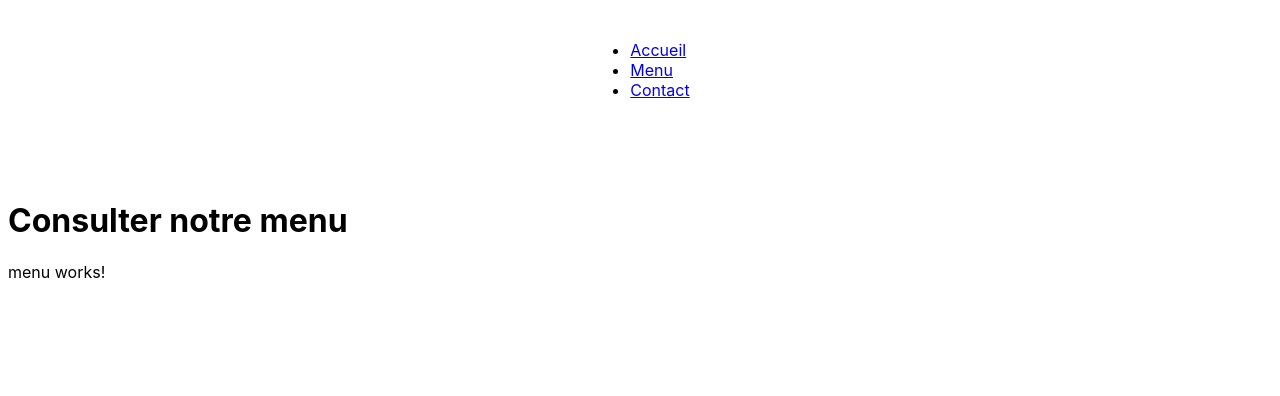
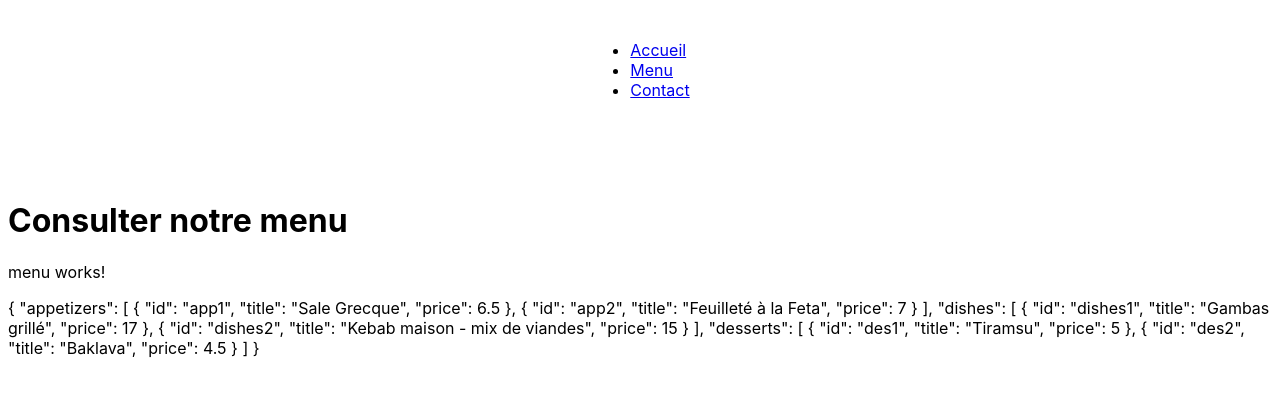
Before and after one commit to hermann-10/menu-restaurant-angular, an Angular app: page /menu in a window 1280 px wide. Shown: the top 396 px of the page. Built offline with nearby package versions, Linux system fonts and the light colour scheme.

Commit message:
Create a service that provides the restaurant menu + of() operator

```diff
--- a/src/app/app.config.ts
+++ b/src/app/app.config.ts
@@ -2,7 +2,10 @@ import { ApplicationConfig } from '@angular/core';
 import { provideRouter, withComponentInputBinding } from '@angular/router';
 
 import { routes } from './app.routes';
+import { provideHttpClient } from '@angular/common/http';
 
 export const appConfig: ApplicationConfig = {
-  providers: [provideRouter(routes, withComponentInputBinding())]
+  providers: [
+    provideRouter(routes, withComponentInputBinding()),
+    provideHttpClient()]
 };
--- a/src/app/pages/menu/menu.component.html
+++ b/src/app/pages/menu/menu.component.html
@@ -1,3 +1,3 @@
 <h1>Consulter notre menu</h1>
-
 <p>menu works!</p>
+{{ menuSig() | json}}
--- a/src/app/pages/menu/menu.component.ts
+++ b/src/app/pages/menu/menu.component.ts
@@ -1,12 +1,31 @@
-import { Component } from '@angular/core';
+import { Component, OnInit, inject, signal } from '@angular/core';
+import { Menu, MenuService } from '../../services/menu.service';
+import { tap } from 'rxjs';
+import { CommonModule } from '@angular/common';
 
 @Component({
   selector: 'app-menu',
   standalone: true,
-  imports: [],
+  imports: [CommonModule],
   templateUrl: './menu.component.html',
   styleUrl: './menu.component.css'
 })
-export class MenuComponent {
+export class MenuComponent implements OnInit {
+
+  ngOnInit(): void {
+    this.menuService
+     .getMenu()
+     .pipe(
+       tap((menu) => {
+        console.log(menu);
+        this.menuSig.set(menu);
+      })
+    )
+    .subscribe();
+  }
+
+  menuSig = signal<Menu>({} as Menu);
+
+  menuService = inject(MenuService);
 
 }
--- /dev/null
+++ b/src/app/services/menu.service.ts
@@ -0,0 +1,87 @@
+import { HttpClient } from '@angular/common/http';
+import { Injectable, inject } from '@angular/core';
+import { Observable, of } from 'rxjs';
+
+export interface Appetizers{
+  id: string;
+  title: string;
+  price: number;
+}
+
+export interface Dish{
+  id: string;
+  title: string;
+  price: number;
+}
+
+export interface Dessert{
+  id: string;
+  title: string;
+  price: number;
+}
+
+export interface Menu {
+  appetizers: Appetizers[];
+  dishes: Dish[];
+  desserts: Dessert[];
+  //foodItems: FoodItem[];
+}
+
+export interface FoodItem{
+  id: string;
+  title: string;
+  price: number;
+}
+
+@Injectable({
+  providedIn: 'root'
+})
+export class MenuService {
+
+  menu: Menu = {
+    appetizers: [
+      {
+        id: 'app1',
+        title: 'Sale Grecque',
+        price: 6.5,
+      },
+      {
+        id: 'app2',
+        title: 'Feuilleté à la Feta',
+        price: 7,
+      },
+
+    ],
+    dishes: [
+      {
+        id: 'dishes1',
+        title: 'Gambas grillé',
+        price: 17,
+      },
+      {
+        id: 'dishes2',
+        title: 'Kebab maison - mix de viandes',
+        price: 15,
+      }
+    ],
+    desserts: [
+      {
+        id: 'des1',
+        title: 'Tiramsu',
+        price: 5,
+      },
+      {
+        id: 'des2',
+        title: 'Baklava',
+        price: 4.5,
+      }
+    ],
+
+  }
+
+  http = inject(HttpClient);
+
+  getMenu(): Observable<Menu> {
+    return of(this.menu);
+  }
+}
```
Also changed, not shown: 1 other file (tests, documents, lock files or other folders).
